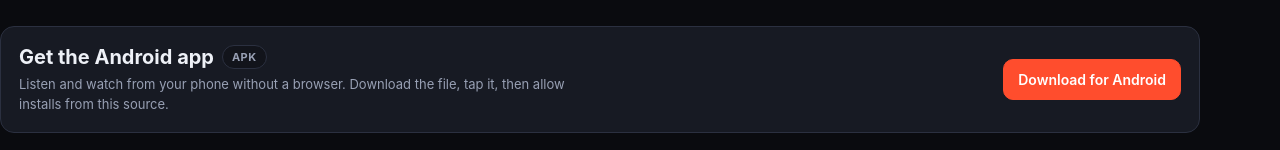
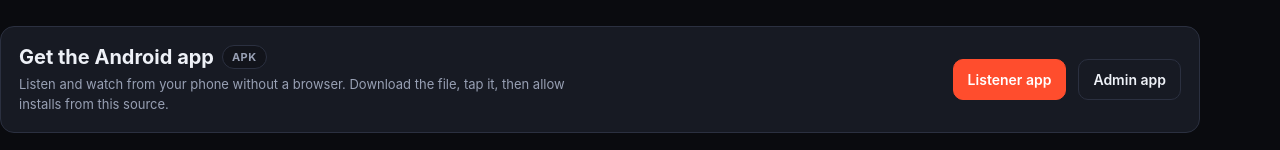
Before and after one commit to heavenplace/Heaven-place-media-pro, a React (Vite) app in the folder web/: page / in a window 1280 px wide. Shown: the part 288-438 px from the top of the page. Built offline with nearby package versions, Linux system fonts and the light colour scheme; no server answers.

Commit message:
Add direct download links for both apps to home page
Co-authored-by: base44-builder[bot] <245833847+base44-builder[bot]@users.noreply.github.com>

```diff
--- a/web/src/components/GetTheApp.jsx
+++ b/web/src/components/GetTheApp.jsx
@@ -1,13 +1,9 @@
-import { useAuth } from '../AuthContext.jsx';
-
 // The APKs are produced by `docker compose -f docker-compose.mobile.yml run --rm android`
 // and served from /downloads (see AGENTS.md).
 const LISTENER_APK = '/downloads/streamcast-listener-release.apk';
 const CONTROL_ROOM_APK = '/downloads/streamcast-admin-release.apk';
 
 export default function GetTheApp() {
-  const { isAdmin } = useAuth();
-
   return (
     <section className="panel between">
       <div>
@@ -22,13 +18,11 @@ export default function GetTheApp() {
       </div>
       <div className="row">
         <a className="btn btn-primary" href={LISTENER_APK} download>
-          Download for Android
+          Listener app
         </a>
-        {isAdmin && (
-          <a className="btn" href={CONTROL_ROOM_APK} download>
-            Control room app
-          </a>
-        )}
+        <a className="btn" href={CONTROL_ROOM_APK} download>
+          Admin app
+        </a>
       </div>
     </section>
   );
```
Also changed, not shown: 1 other file (tests, documents, lock files or other folders).
